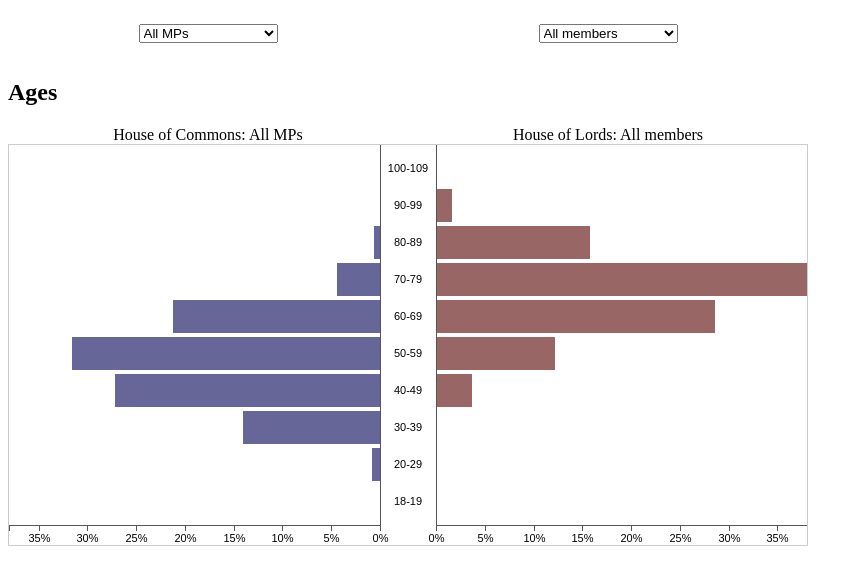
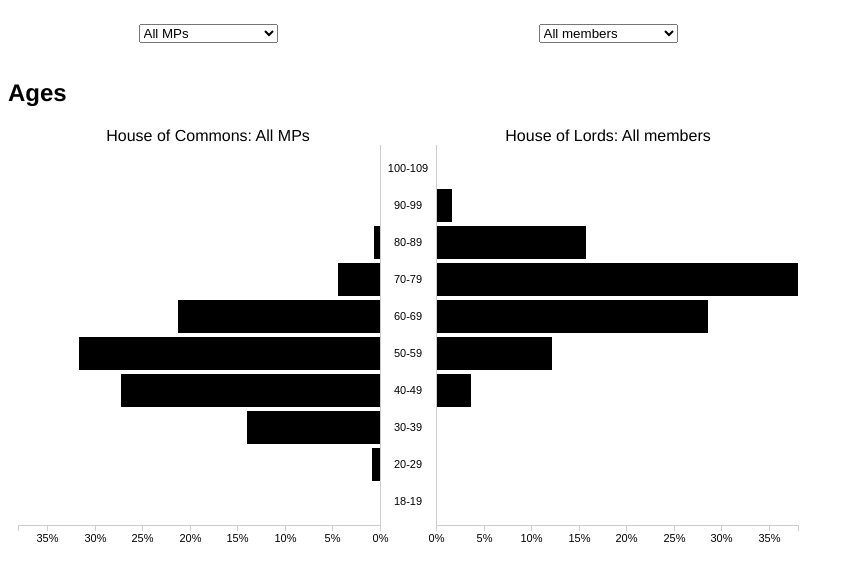
Before and after one commit to philgyford/uk-parliament-demographics, a plain HTML site: page public/index.html in a window 1280 px wide. Shown: the whole page, without its empty margins (0-863 px from the left). Drawn offline with Linux system fonts and the light colour scheme.

Commit message:
Formatting tweaks

```diff
--- a/public/css/global.css
+++ b/public/css/global.css
@@ -1,3 +1,6 @@
+body {
+  font-family: Helvetica, Arial, sans-serif;
+}
 .container {
   max-width: 800px;
 
@@ -13,30 +16,20 @@
 }
 
 .pop-chart {
-  border: 1px solid #ccc;
   height: 400px;
-}
-
-.chart__inner {
-  border: 1px solid #dcc;
 }
 
 
 .chart__bar {
   shape-rendering: crispEdges;
-}
-.chart__bar--left {
-  fill: #669;
-}
-.chart__bar--right {
-  fill: #966;
+  fill: #000;
 }
 
 .axis line,
 .axis path {
   shape-rendering: crispEdges;
   fill: transparent;
-  stroke: #555;
+  stroke: #ccc;
 }
 .axis text {
   font-size: 11px;
--- a/public/js/pop.chart.js
+++ b/public/js/pop.chart.js
@@ -6,7 +6,7 @@
 
     // Can be changed using the chart.margin() method.
     // Note extra 'middle', which is space in the center for the y-axis labels.
-    var margin = {top: 0, right: 0, bottom: 20, left: 0, middle: 28};
+    var margin = {top: 0, right: 10, bottom: 20, left: 10, middle: 28};
 
     // Can (and should) be changed using the chart.data() method.
     // This will be replaced by any data passed to the chart.data() method:
```
